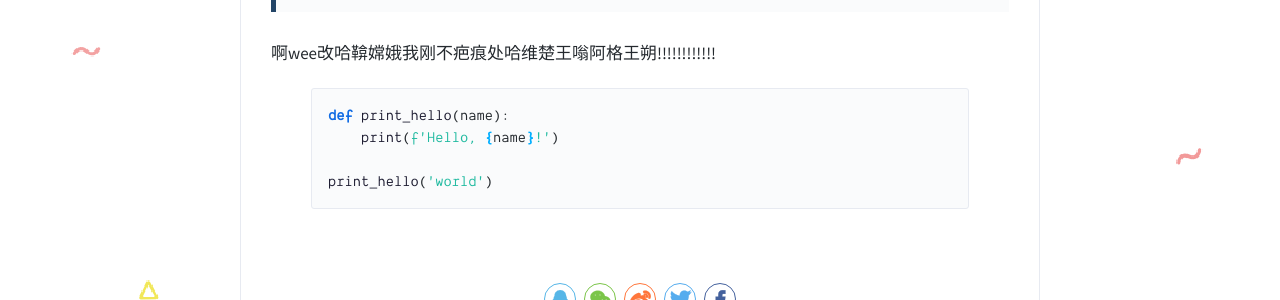
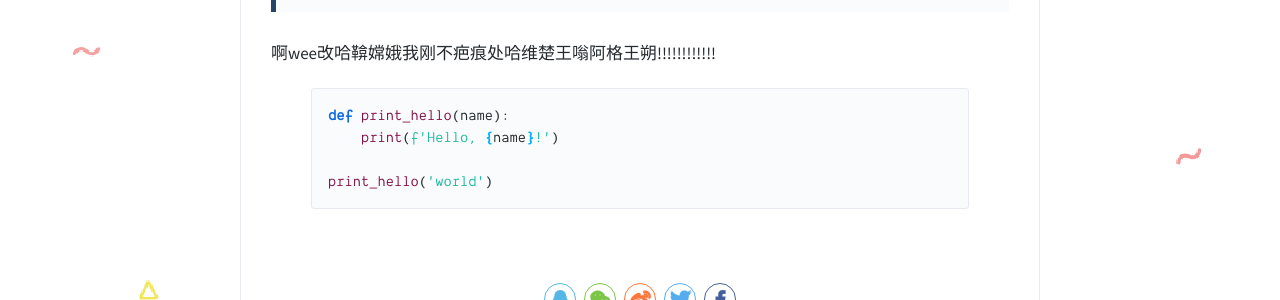
Before and after one commit to Excaive/Excaive.github.io, a Jekyll site: the page built from _posts/2021-01-24-hello-world.md, in a window 1280 px wide. Shown: the part 903-1203 px from the top of the page. Built offline with Jekyll 4.4.1, drawn with Linux system fonts in a browser that asks for light colours; comment, search, counter and statistics services are not loaded.

Commit message:
Update pygments_summer.css

```diff
--- a/assets/css/pygments/pygments_summer.css
+++ b/assets/css/pygments/pygments_summer.css
@@ -29,12 +29,12 @@
 .s { color: #21baa0 } /* Literal.String */
 .na { color: #7D9029 } /* Name.Attribute */
 .nb { color: #008000 } /* Name.Builtin */
-.nc { color: #1F1E33; font-weight: bold } /* Name.Class */
+.nc { color: #851249; font-weight: bold } /* Name.Class */
 .no { color: #880000 } /* Name.Constant */
 .nd { color: #ff57a5 } /* Name.Decorator */
 .ni { color: #999999; font-weight: bold } /* Name.Entity */
 .ne { color: #D2413A; font-weight: bold } /* Name.Exception */
-.nf { color: #1F1E33 } /* Name.Function */
+.nf { color: #851249 } /* Name.Function */
 .nl { color: #A0A000 } /* Name.Label */
 .nn { color: #0000FF; font-weight: bold } /* Name.Namespace */
 .nt { color: #008000; font-weight: bold } /* Name.Tag */
```
